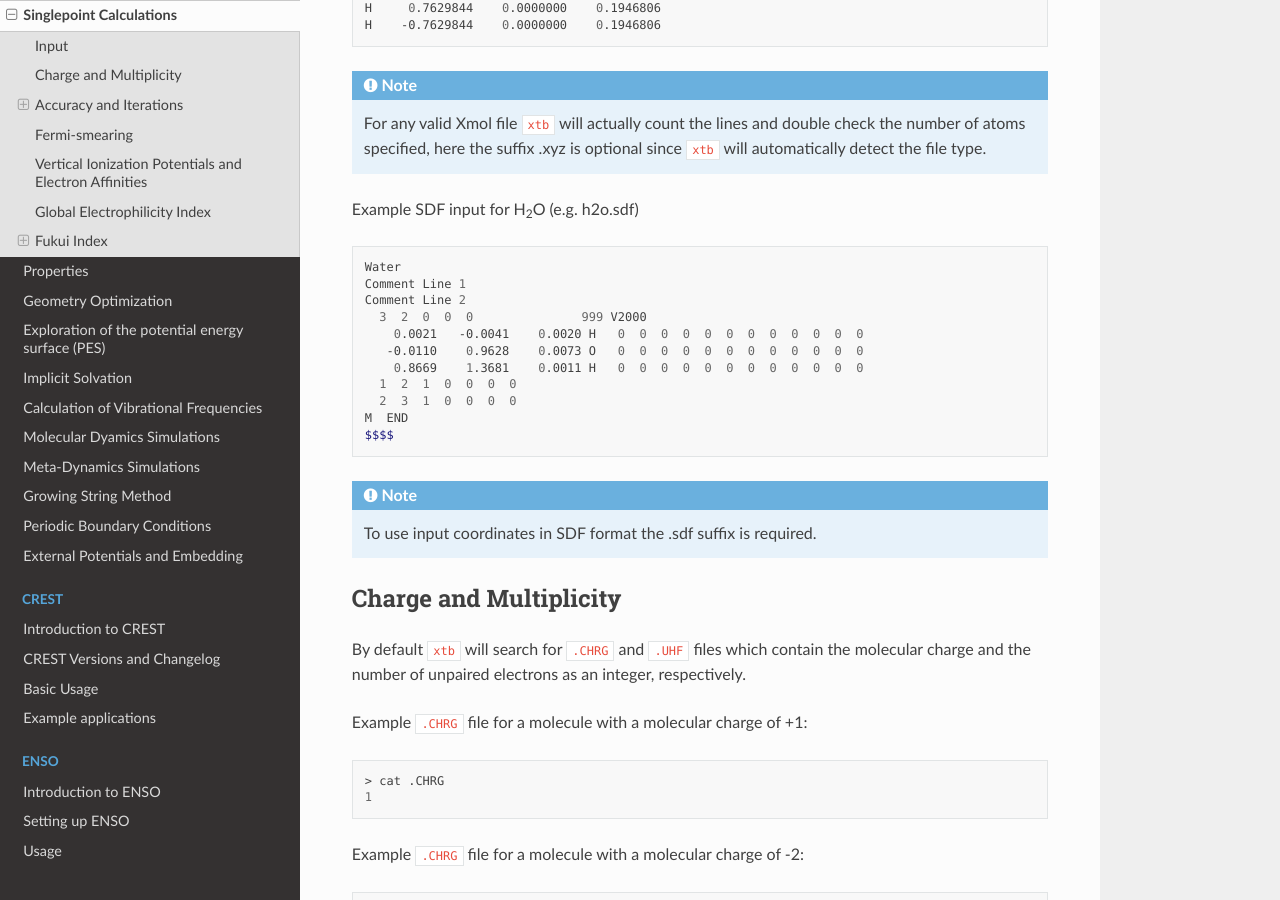
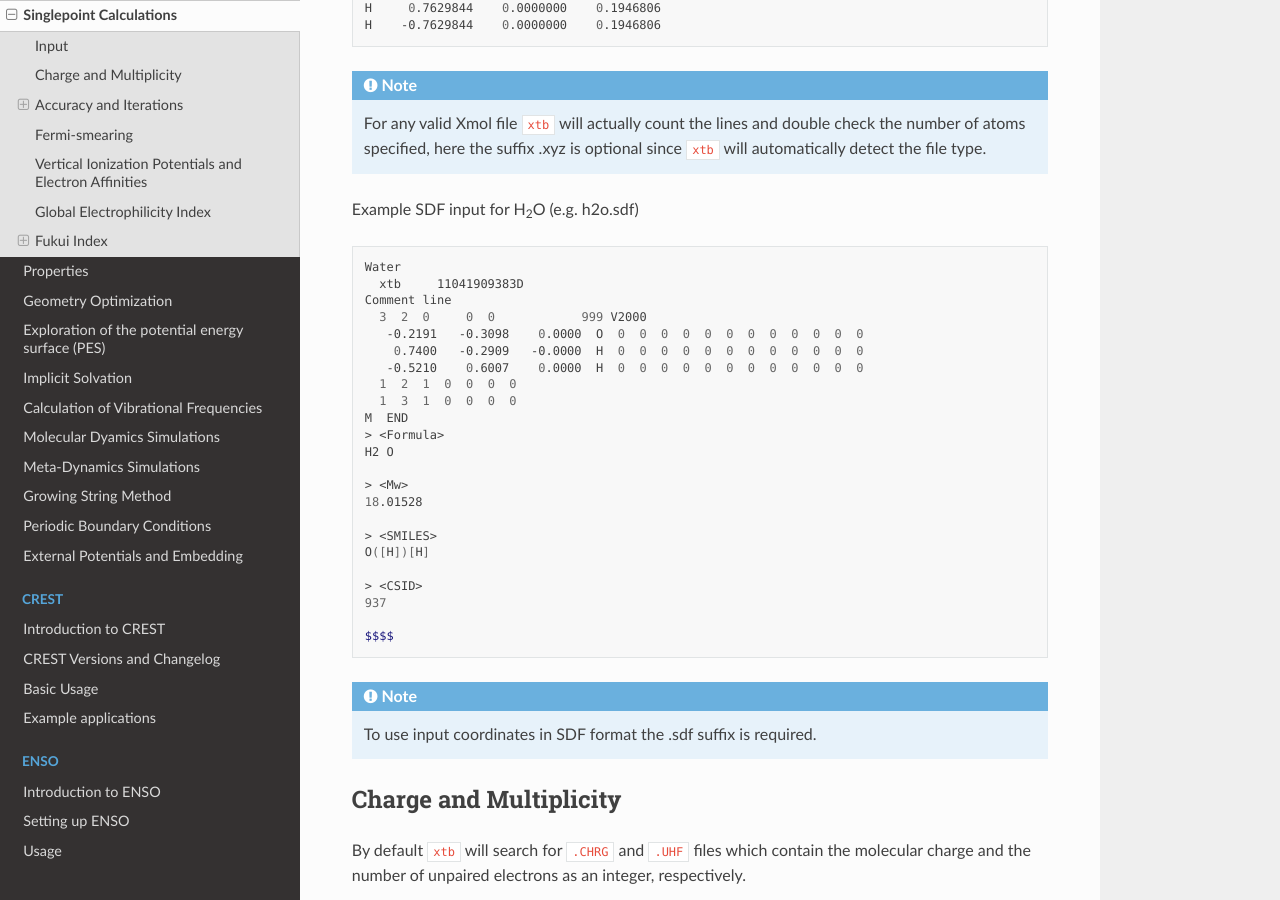
Before and after one commit to grimme-lab/xtb_docs, a Sphinx documentation site: the page built from source/sp.rst, in a window 1280 px wide and 900 px high, scrolled down 1034 px. Built offline with Sphinx 7.4.7 and the Read the Docs theme 2.0.0, drawn with Linux system fonts in a browser that asks for light colours.

Commit message:
correct SDF example input

```diff
--- a/source/sp.rst
+++ b/source/sp.rst
@@ -44,16 +44,29 @@ Example SDF input for H\ :sub:`2`\ O (e.g. h2o.sdf)
 .. code:: bash
 
    Water
-   Comment Line 1
-   Comment Line 2
-     3  2  0  0  0               999 V2000
-       0.0021   -0.0041    0.0020 H   0  0  0  0  0  0  0  0  0  0  0  0
-      -0.0110    0.9628    0.0073 O   0  0  0  0  0  0  0  0  0  0  0  0
-       0.8669    1.3681    0.0011 H   0  0  0  0  0  0  0  0  0  0  0  0
+     xtb     11041909383D
+   Comment line
+     3  2  0     0  0            999 V2000
+      -0.2191   -0.3098    0.0000  O  0  0  0  0  0  0  0  0  0  0  0  0
+       0.7400   -0.2909   -0.0000  H  0  0  0  0  0  0  0  0  0  0  0  0
+      -0.5210    0.6007    0.0000  H  0  0  0  0  0  0  0  0  0  0  0  0
      1  2  1  0  0  0  0
-     2  3  1  0  0  0  0
+     1  3  1  0  0  0  0
    M  END
+   > <Formula>
+   H2 O
+
+   > <Mw>
+   18.01528
+
+   > <SMILES>
+   O([H])[H]
+
+   > <CSID>
+   937
+
    $$$$
+
 
 .. note:: To use input coordinates in SDF format the .sdf suffix is required.
 
```
